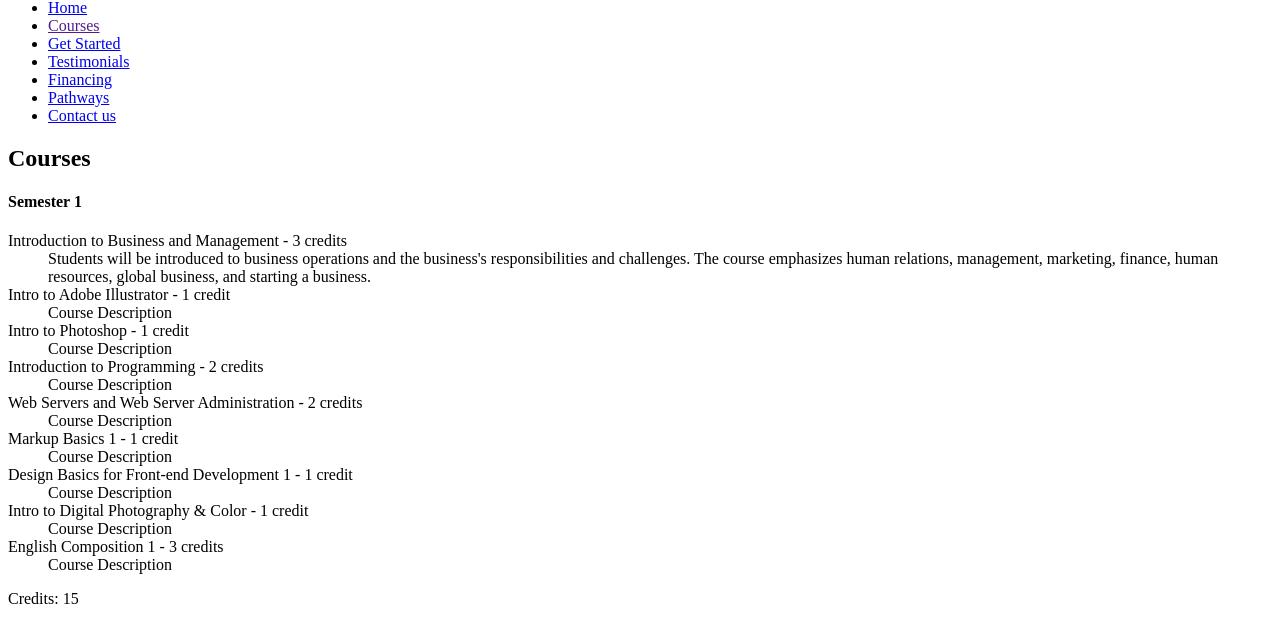
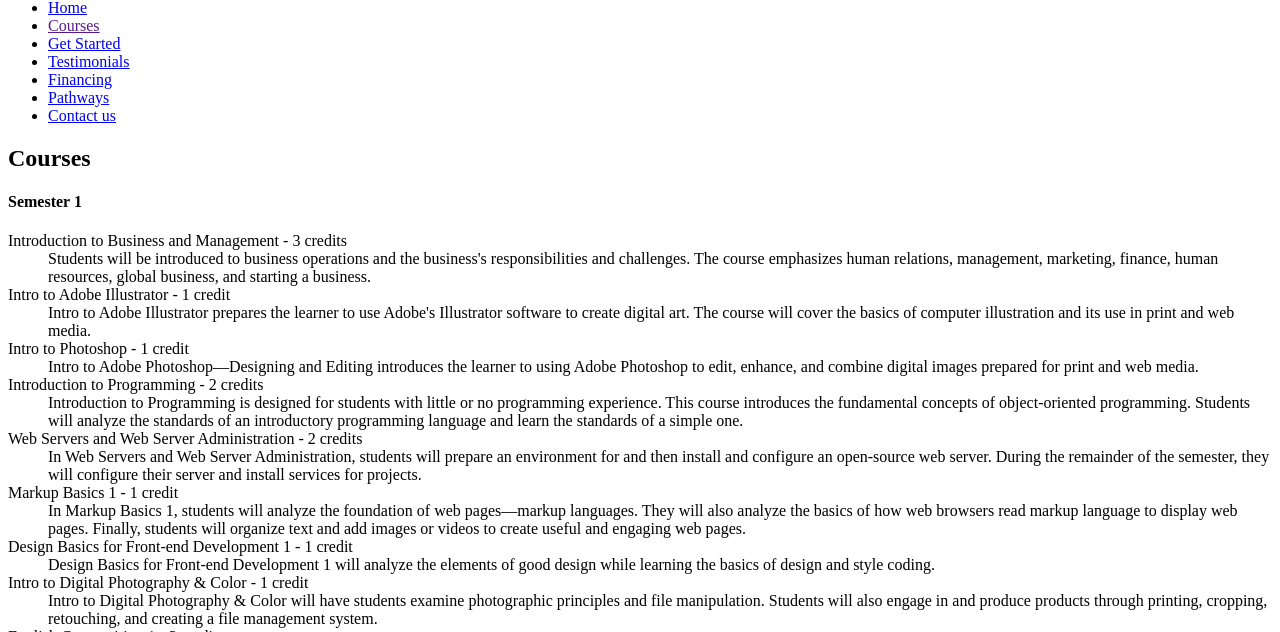
Before and after one commit to gmcgoff/groupProject, a plain HTML site: page pages/courses.html in a window 1280 px wide. Shown: the part 168-800 px from the top of the page. Drawn offline with Linux system fonts and the light colour scheme.

Commit message:
added course descriptions to semester 1 courses

```diff
--- a/pages/courses.html
+++ b/pages/courses.html
@@ -29,21 +29,21 @@
                 <dt>Introduction to Business and Management - 3 credits </dt>
                 <dd>Students will be introduced to business operations and the business's responsibilities and challenges. The course emphasizes human relations, management, marketing, finance, human resources, global business, and starting a business.</dd>
                 <dt>Intro to Adobe Illustrator - 1 credit</dt>
-                <dd>Course Description</dd>
+                <dd>Intro to Adobe Illustrator prepares the learner to use Adobe's Illustrator software to create digital art. The course will cover the basics of computer illustration and its use in print and web media.</dd>
                 <dt>Intro to Photoshop - 1 credit</dt>
-                <dd>Course Description</dd>
+                <dd>Intro to Adobe Photoshop—Designing and Editing introduces the learner to using Adobe Photoshop to edit, enhance, and combine digital images prepared for print and web media.</dd>
                 <dt>Introduction to Programming - 2 credits</dt>
-                <dd>Course Description</dd>
+                <dd>Introduction to Programming is designed for students with little or no programming experience. This course introduces the fundamental concepts of object-oriented programming. Students will analyze the standards of an introductory programming language and learn the standards of a simple one.</dd>
                 <dt>Web Servers and Web Server Administration - 2 credits</dt>
-                <dd>Course Description</dd>
+                <dd>In Web Servers and Web Server Administration, students will prepare an environment for and then install and configure an open-source web server. During the remainder of the semester, they will configure their server and install services for projects.</dd>
                 <dt>Markup Basics 1 - 1 credit </dt>
-                <dd>Course Description</dd>
+                <dd>In Markup Basics 1, students will analyze the foundation of web pages—markup languages. They will also analyze the basics of how web browsers read markup language to display web pages. Finally, students will organize text and add images or videos to create useful and engaging web pages.</dd>
                 <dt>Design Basics for Front-end Development 1 - 1 credit </dt>
-                <dd>Course Description</dd>
+                <dd>Design Basics for Front-end Development 1 will analyze the elements of good design while learning the basics of design and style coding.</dd>
                 <dt>Intro to Digital Photography & Color - 1 credit  </dt>
-                <dd>Course Description</dd>
+                <dd>Intro to Digital Photography & Color will have students examine photographic principles and file manipulation. Students will also engage in and produce products through printing, cropping, retouching, and creating a file management system.</dd>
                 <dt>English Composition 1 - 3 credits </dt>
-                <dd>Course Description</dd>
+                <dd>English Composition is designed for learners to develop knowledge and skills in all aspects of the writing process, including planning, organizing, writing, editing, and revising, which are applied through various activities.</dd>
             </dl>
                 <p>Credits: 15</p>
         </div>
```
